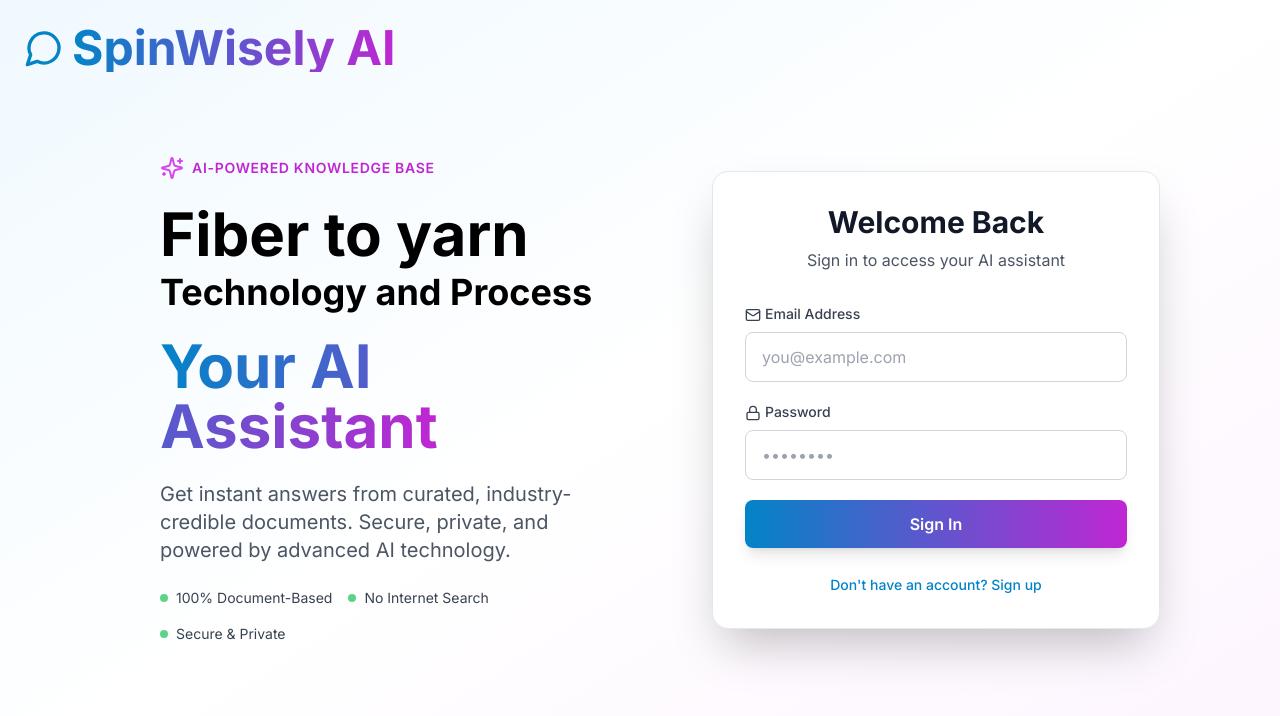
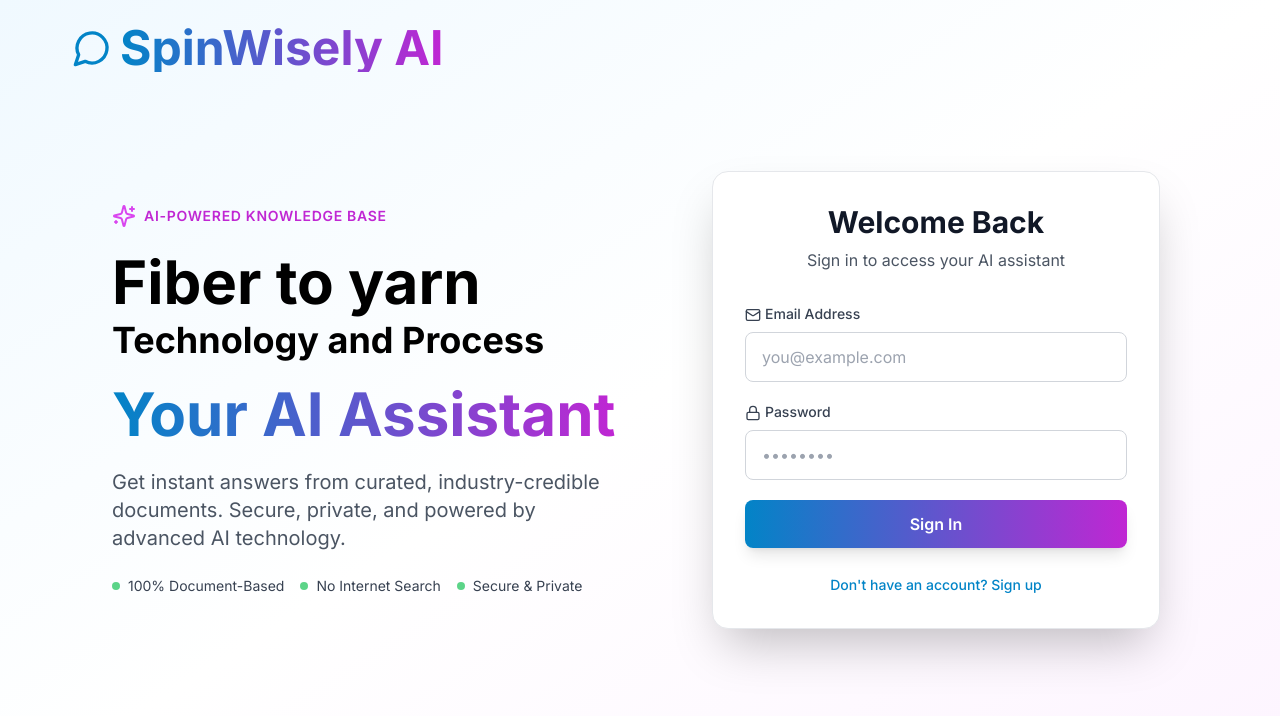
Before and after one commit to neospinllc/spinwisely.AI, a Next.js app: page / in a window 1280 px wide. Shown: the top 716 px of the page. Built offline with nearby package versions, Linux system fonts and the light colour scheme; no server answers.

Commit message:
style: Reduce hero margin to 100% and align header logo

```diff
--- a/app/page.js
+++ b/app/page.js
@@ -59,7 +59,7 @@
             {/* Header */}
             <header className="absolute top-0 left-0 right-0 p-6">
                 <div className="max-w-7xl mx-auto flex items-center justify-between">
-                    <div className="flex items-center gap-2">
+                    <div className="flex items-center gap-2 md:ml-12">
                         <MessageCircle className="w-10 h-10 text-primary-600" />
                         <span className="text-5xl font-bold bg-gradient-to-r from-primary-600 to-accent-600 bg-clip-text text-transparent">
                             SpinWisely AI
@@ -72,7 +72,7 @@
             <main className="flex min-h-screen items-center justify-center p-4">
                 <div className="w-full max-w-6xl grid md:grid-cols-2 gap-8 items-center">
                     {/* Left Side - Hero */}
-                    <div className="text-center md:text-left space-y-6 animate-fade-in md:ml-24">
+                    <div className="text-center md:text-left space-y-6 animate-fade-in md:ml-12">
                         <div className="flex items-center gap-2 justify-center md:justify-start">
                             <Sparkles className="w-6 h-6 text-accent-500" />
                             <span className="text-sm font-semibold text-accent-600 uppercase tracking-wider">
```
